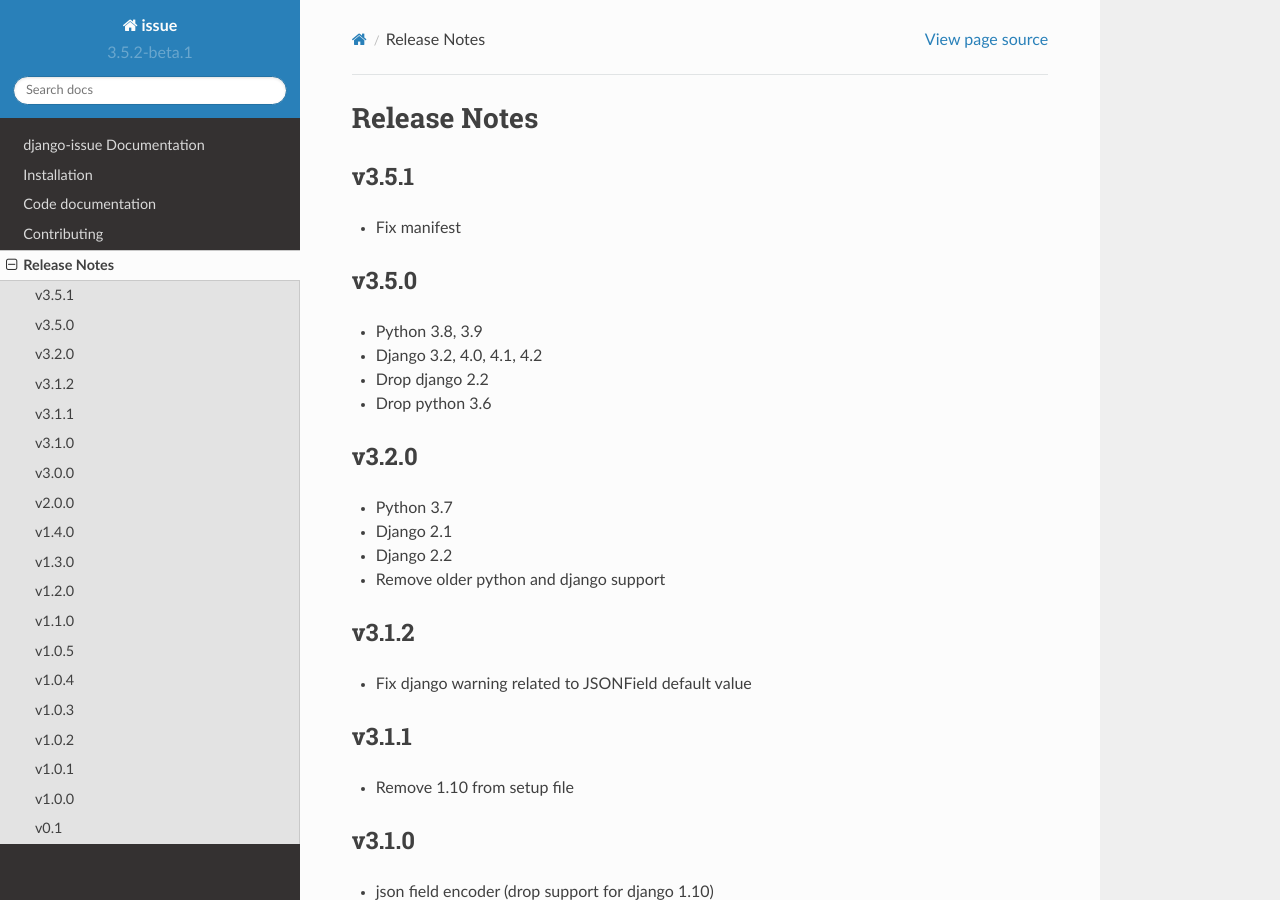
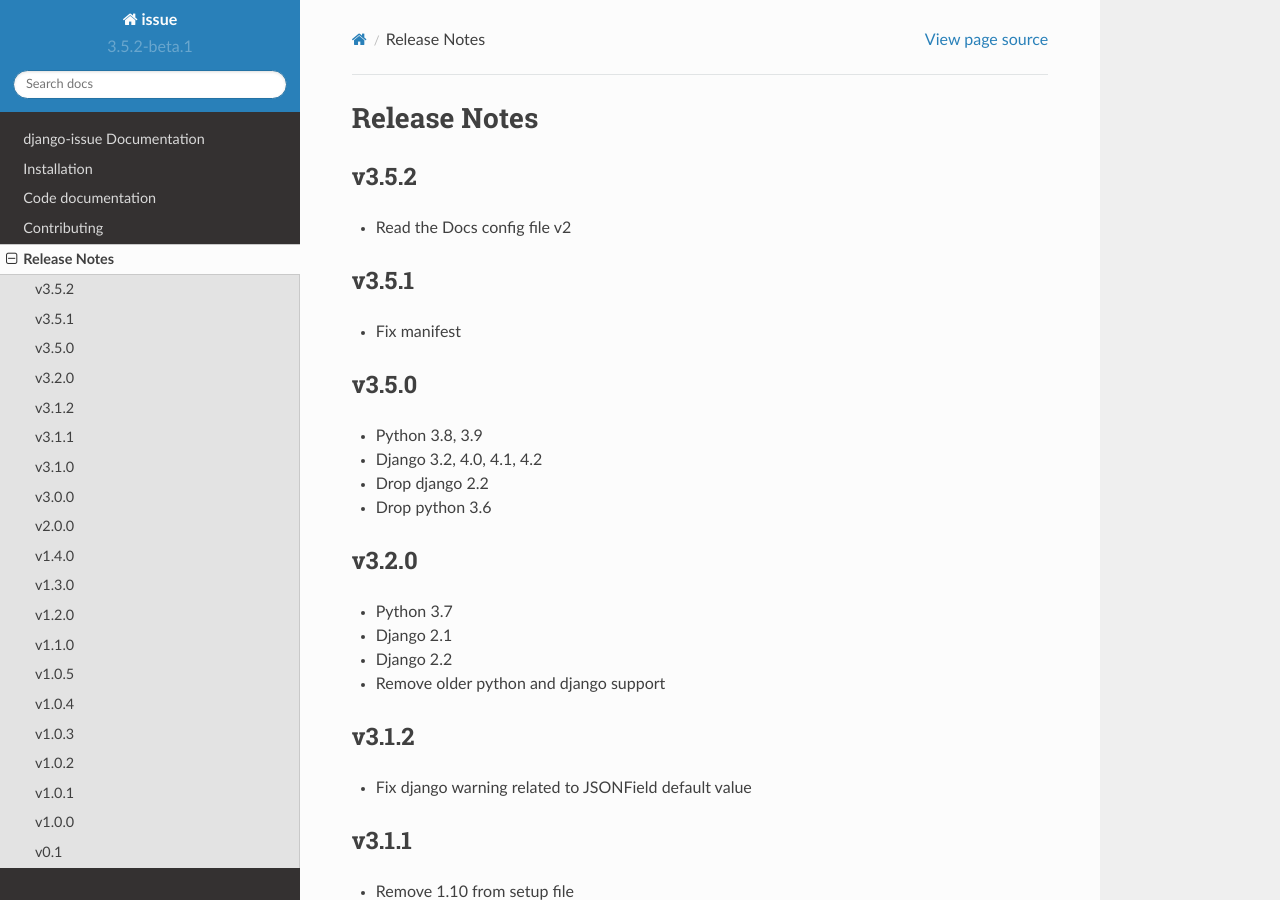
Before and after one commit to ambitioninc/django-issue, a Sphinx documentation site: the page built from docs/release_notes.rst, in a window 1280 px wide and 900 px high. Built offline with Sphinx 7.4.7 and the Read the Docs theme 2.0.0, drawn with Linux system fonts in a browser that asks for light colours.

Commit message:
release notes

```diff
--- a/docs/release_notes.rst
+++ b/docs/release_notes.rst
@@ -1,5 +1,9 @@
 Release Notes
 =============
+
+v3.5.2
+------
+* Read the Docs config file v2
 
 v3.5.1
 ------
```
